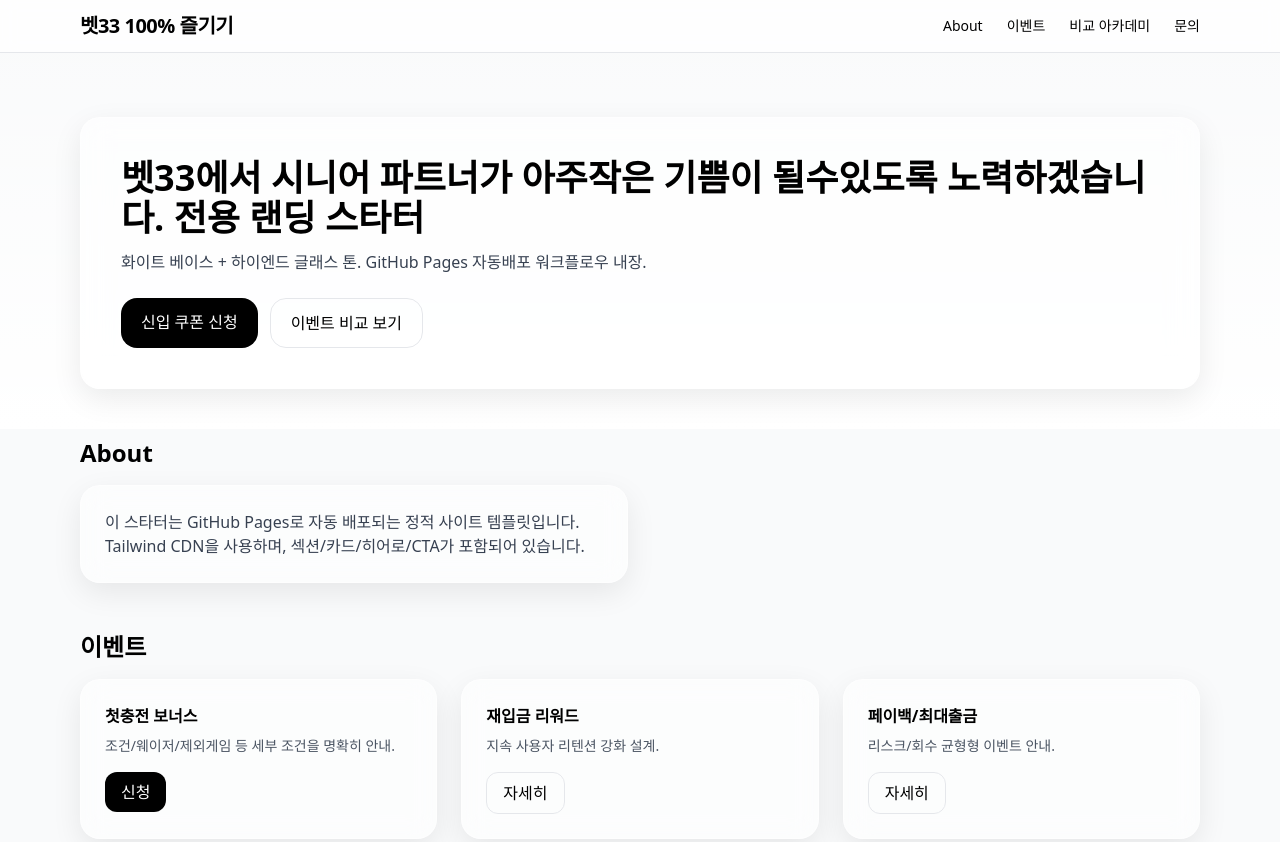
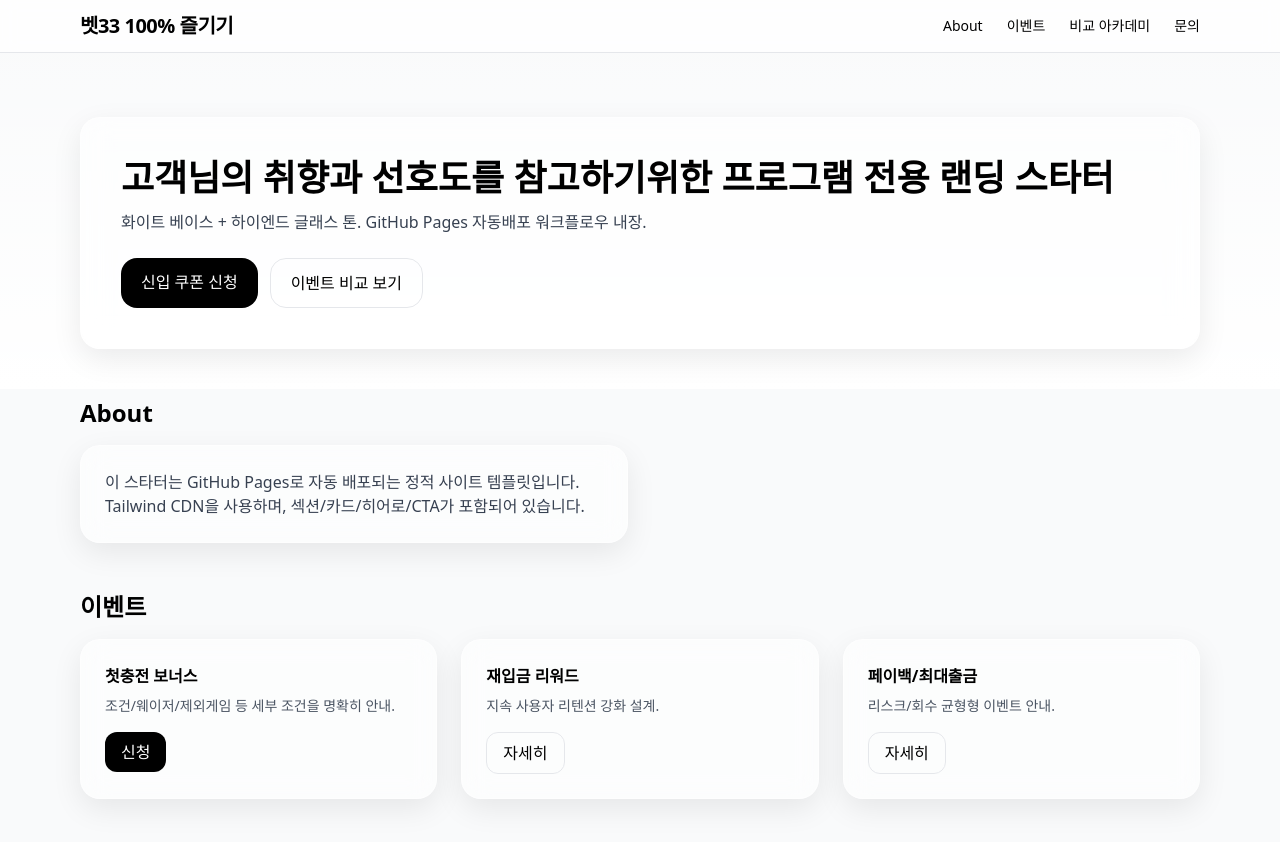
Before and after one commit to woosus/bet249, a plain HTML site: page index.html in a window 1280 px wide. Shown: the top 842 px of the page. Drawn offline with nearby package versions, Linux system fonts and the light colour scheme; a web font is replaced by a local one.

Commit message:
Update index.html

```diff
--- a/index.html
+++ b/index.html
@@ -5,7 +5,7 @@
   <meta charset="utf-8">
   <meta name="viewport" content="width=device-width, initial-scale=1">
   <title>BET33 100% 즐기기 — 랜딩</title>
-  <meta name="description" content="CITY156 / CP10 랜딩 스타터">
+  <meta name="description" content="BET33 랜딩체 스타터">
   <link rel="preconnect" href="https://fonts.googleapis.com">
   <link href="https://fonts.googleapis.com/css2?family=Pretendard:wght@300;400;600;700&display=swap" rel="stylesheet">
   <script src="https://cdn.tailwindcss.com"></script>
@@ -41,7 +41,7 @@
     </div>
     <div class="relative max-w-6xl mx-auto px-4 pt-16 pb-10">
       <div class="glass card shadow-soft p-8 md:p-10">
-        <h1 class="text-3xl md:text-4xl font-bold leading-tight">벳33에서 시니어 파트너가 아주작은 기쁨이 될수있도록 노력하겠습니다.
+        <h1 class="text-3xl md:text-4xl font-bold leading-tight">고객님의 취향과 선호도를 참고하기위한 프로그램
 
 전용 랜딩 스타터</h1>
         <p class="mt-3 text-gray-700">화이트 베이스 + 하이엔드 글래스 톤. GitHub Pages 자동배포 워크플로우 내장.</p>
```
